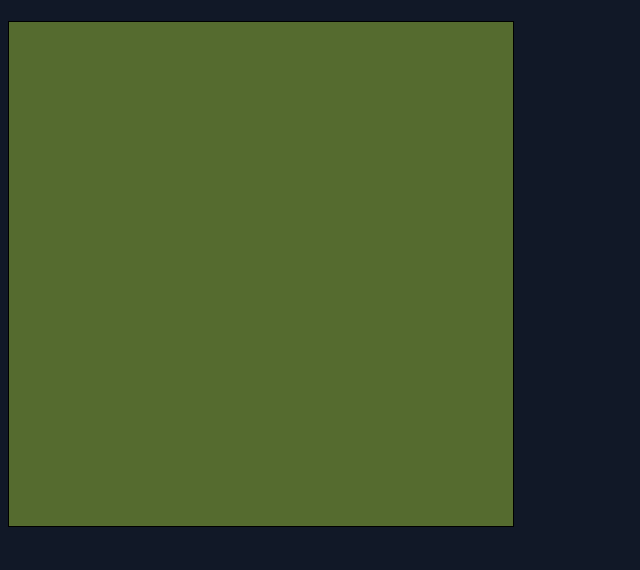
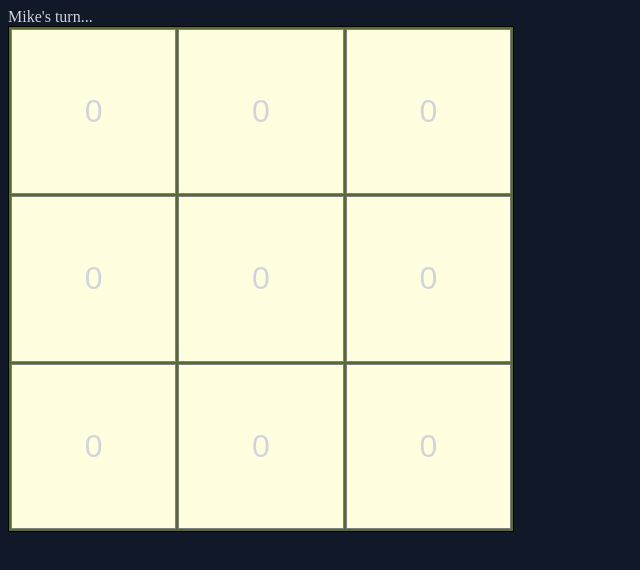
Before and after one commit to Michael-Mine/odin-tic-tac-toe, a plain HTML site: page index.html in a window 1280 px wide. Shown: the whole page, without its empty margins (0-640 px from the left). Drawn offline with Linux system fonts and the light colour scheme.

Commit message:
Add screen controller function to render UI board

```diff
--- a/index.html
+++ b/index.html
@@ -9,7 +9,7 @@
 </head>
 <body>
     <div class="container">
-        <h1 class="turn"></h1>
+        <div class="turn"></div>
         <div class="board"></div>
     </div>
 </body>
--- a/script.js
+++ b/script.js
@@ -73,8 +73,7 @@ function Cell() {
 
 function createPlayer(name, token) {
 
-    const chosenCells = [];
-    return { name, token, chosenCells }
+    return { name, token }
 }
 
 // token 1 will be X and go first (explain on UI)
@@ -114,15 +113,42 @@ const gameController = (function () {
 
 })()
 
-gameController.playRound("10")
-gameController.playRound("20")
-gameController.playRound("21")
-gameController.playRound("11")
-gameController.playRound("00")
-gameController.playRound("01")
-gameController.playRound("02")
-gameController.playRound("12")
-gameController.playRound("22")
+const screenController = (function () {
+    const playerTurnDiv = document.querySelector('.turn');
+    const boardDiv = document.querySelector('.board');
+
+    const updateScreen = () => {
+        boardDiv.textContent = "";
+
+        const board = gameBoard.getBoard();
+        const activePlayer = gameController.getActivePlayer();
+
+        playerTurnDiv.textContent = `${activePlayer.name}'s turn...`
+
+        board.forEach(row => {
+            row.forEach((cell, index) => {
+                const cellButton = document.createElement("button");
+
+                cellButton.classList.add("cell");
+                cellButton.textContent = cell.getValue();
+                boardDiv.appendChild(cellButton);
+            })
+        })
+    }
+
+
+    updateScreen();
+})()
+
+// gameController.playRound("10")
+// gameController.playRound("20")
+// gameController.playRound("21")
+// gameController.playRound("11")
+// gameController.playRound("00")
+// gameController.playRound("01")
+// gameController.playRound("02")
+// gameController.playRound("12")
+// gameController.playRound("22")
 
     // 00, 01, 02
     // 10, 11, 12
```
